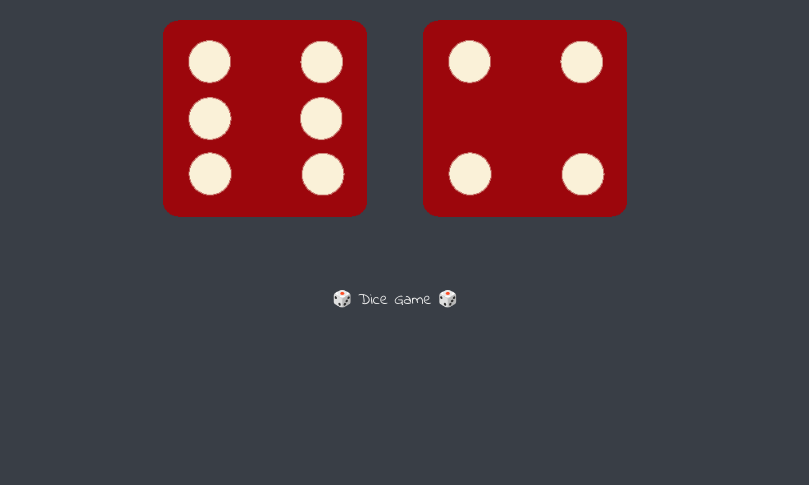
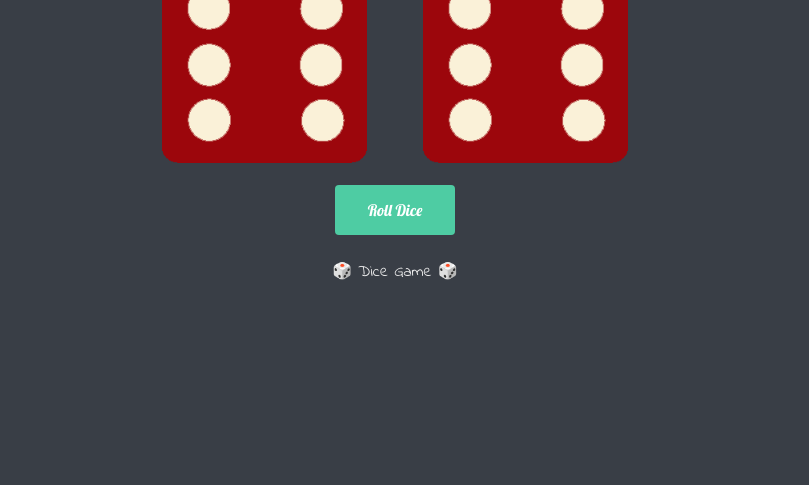
Before and after one commit to callumw118/Dice-Game, a plain HTML site: page index.html in a window 1280 px wide. Shown: the part 315-800 px from the top of the page, without its empty margins (245-1054 px from the left). Drawn offline with nearby package versions, Linux system fonts and the light colour scheme.

Commit message:
Add files via upload

```diff
--- a/css/styles.css
+++ b/css/styles.css
@@ -32,8 +32,27 @@ img {
   width: 80%;
 }
 
+.btn{
+ margin-top: 2%;
+ background-color: #4ECCA3;
+ font-family: 'Lobster', cursive;
+ width:120px;
+ height: 50px;
+ transition-duration: 0.4s;
+ color: white;
+}
+
+.btn:hover{
+  background-color:#B00A0A;
+  color: white;
+}
+
+.button:active {
+  transform: translateY(4px);
+}
+
 footer {
-  margin-top: 5%;
+  margin-top: 2%;
   color: #EEEEEE;
   text-align: center;
   font-family: 'Indie Flower', cursive;
--- a/index.html
+++ b/index.html
@@ -4,15 +4,17 @@
 <head>
   <meta charset="utf-8">
   <title>Dice Game</title>
+  <link rel="stylesheet" href="https://stackpath.bootstrapcdn.com/bootstrap/4.4.1/css/bootstrap.min.css" integrity="sha384-Vkoo8x4CGsO3+Hhxv8T/Q5PaXtkKtu6ug5TOeNV6gBiFeWPGFN9MuhOf23Q9Ifjh" crossorigin="anonymous">
   <link rel="stylesheet" href="css/styles.css">
   <link href="https://fonts.googleapis.com/css?family=Indie+Flower|Lobster" rel="stylesheet">
+
 
 </head>
 
 <body>
 
   <div class="container">
-    <h1>Refresh Me</h1>
+    <h1>Roll the Dice!</h1>
 
     <div class="dice">
       <p>Player 1</p>
@@ -24,9 +26,17 @@
       <img class="img2" src="images/dice6.png">
     </div>
 
+    <div class="button">
+      <button type="button" class="btn" onclick="rollDice()">Roll Dice</button>
+    </div>
+
+
   </div>
 
   <script src="index.js" charset="utf-8"></script>
+  <script src="https://code.jquery.com/jquery-3.4.1.slim.min.js" integrity="sha384-J6qa4849blE2+poT4WnyKhv5vZF5SrPo0iEjwBvKU7imGFAV0wwj1yYfoRSJoZ+n" crossorigin="anonymous"></script>
+  <script src="https://cdn.jsdelivr.net/npm/popper.js@1.16.0/dist/umd/popper.min.js" integrity="sha384-Q6E9RHvbIyZFJoft+2mJbHaEWldlvI9IOYy5n3zV9zzTtmI3UksdQRVvoxMfooAo" crossorigin="anonymous"></script>
+  <script src="https://stackpath.bootstrapcdn.com/bootstrap/4.4.1/js/bootstrap.min.js" integrity="sha384-wfSDF2E50Y2D1uUdj0O3uMBJnjuUD4Ih7YwaYd1iqfktj0Uod8GCExl3Og8ifwB6" crossorigin="anonymous"></script>
 
 </body>
 
--- a/index.js
+++ b/index.js
@@ -1,3 +1,4 @@
+function rollDice(){
 //Generates a random number between 1-6
 var randomNumber1 = Math.floor(Math.random() * 6) + 1;
 var randomNumber2 = Math.floor(Math.random() * 6) + 1;
@@ -14,3 +15,4 @@ if (randomNumber1 === randomNumber2) {
   } else if (randomNumber1 < randomNumber2) {
     document.querySelector("h1").innerHTML = "Player 2 Wins!";
   }
+}
```
Lines whose indentation alone changed are shown as unchanged.
